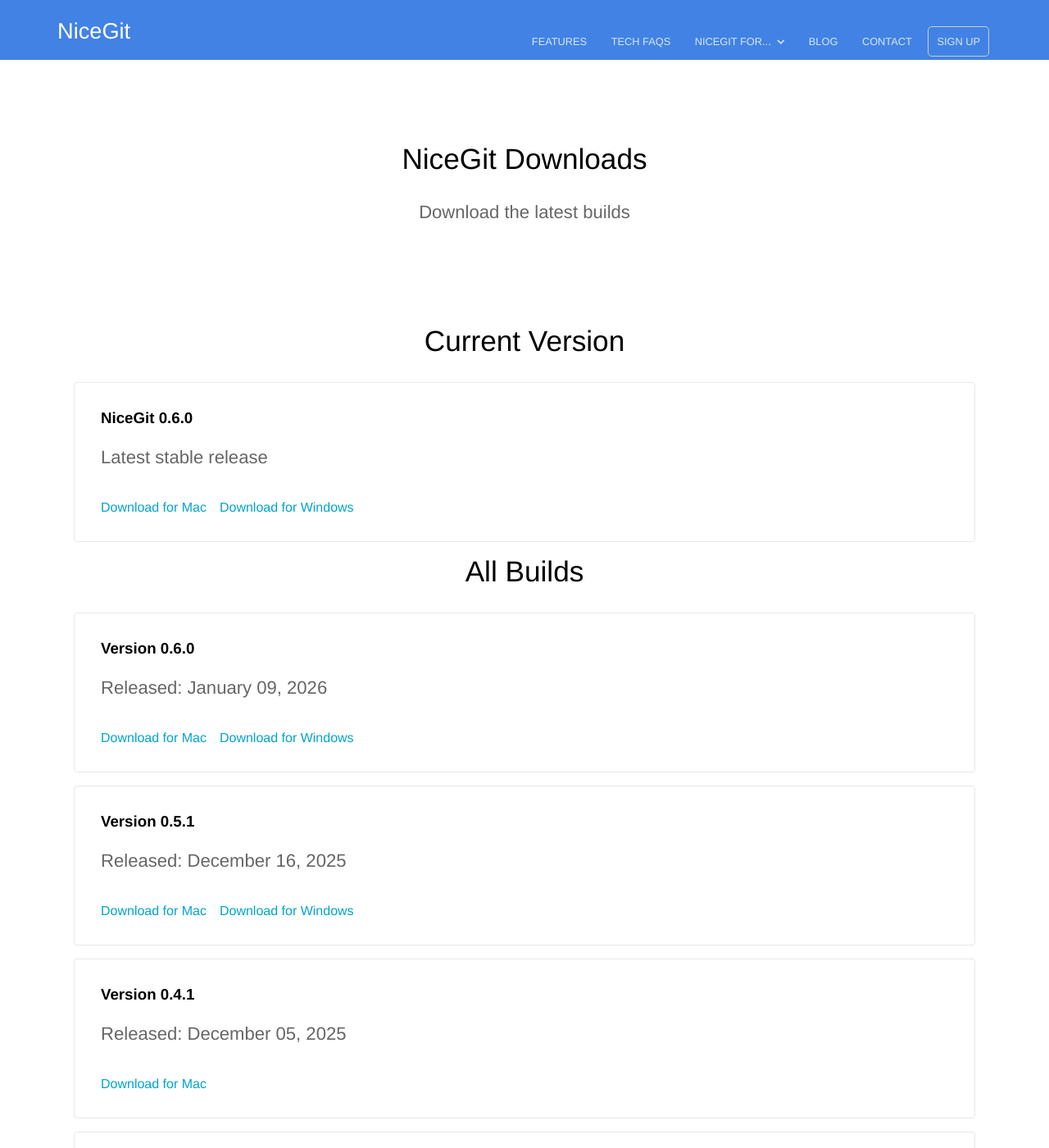
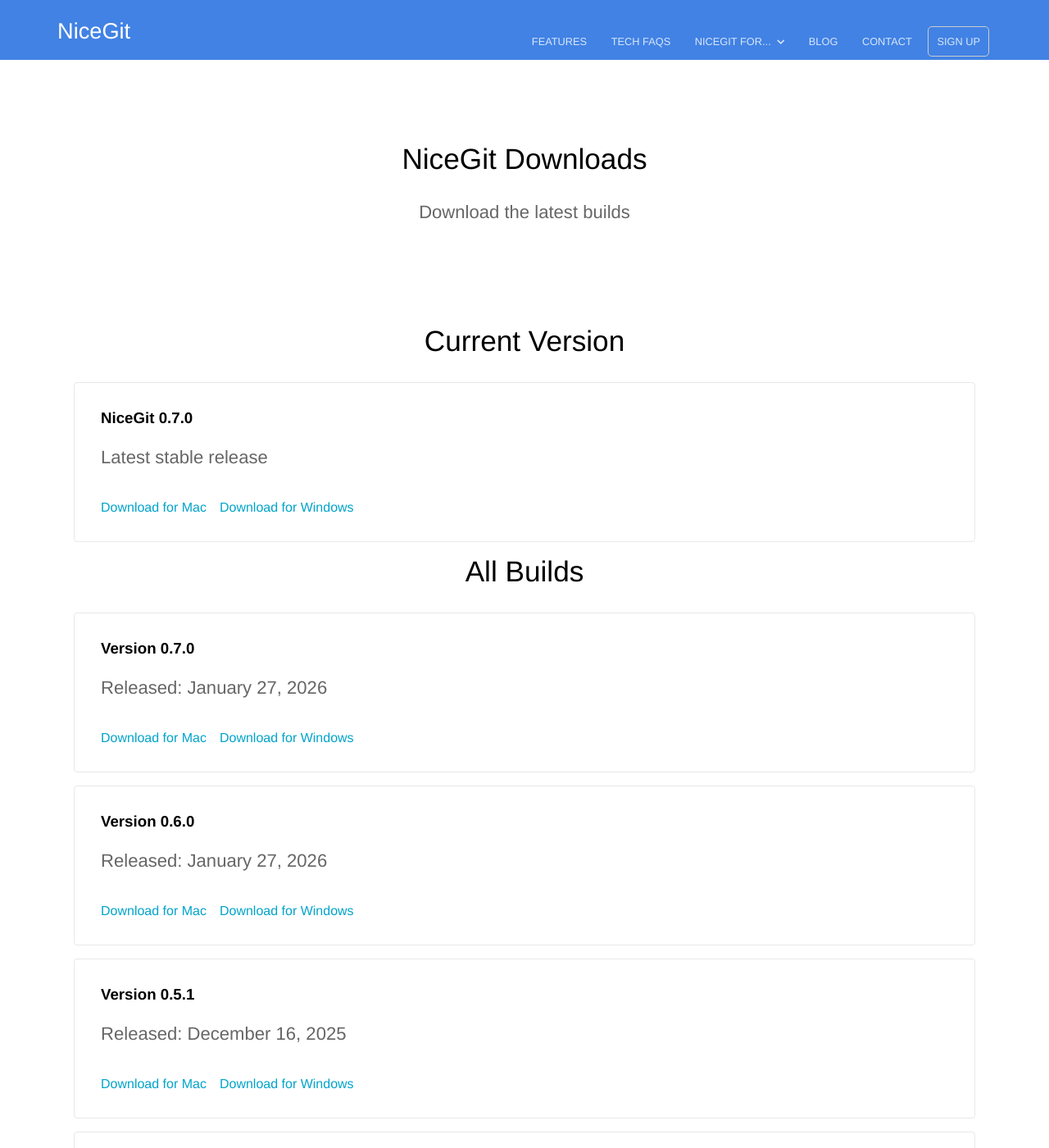
Before and after one commit to NiceGitTeam/Web, a Jekyll site: the page built from downloads.html, in a window 1280 px wide and 1400 px high. Shown: the whole window at 82% size. Built offline with Jekyll 4.4.1, drawn with Linux system fonts in a browser that asks for light colours; comment, search, counter and statistics services are not loaded.

Commit message:
Add v0.7 to downloads

```diff
--- a/_config.yml
+++ b/_config.yml
@@ -141,5 +141,9 @@
     - version: "0.6.0"
       mac_filename: "NiceGit-0.6.0-universal.dmg"
       windows_filename: "NiceGit-0.6.0 Setup.exe"
-      date: "2026-01-09"
-  current_version: "0.6.0"
+      date: "2026-01-27"
+    - version: "0.7.0"
+      mac_filename: "NiceGit-0.7.0-universal.dmg"
+      windows_filename: "NiceGit-0.7.0 Setup.exe"
+      date: "2026-01-27"
+  current_version: "0.7.0"
```
